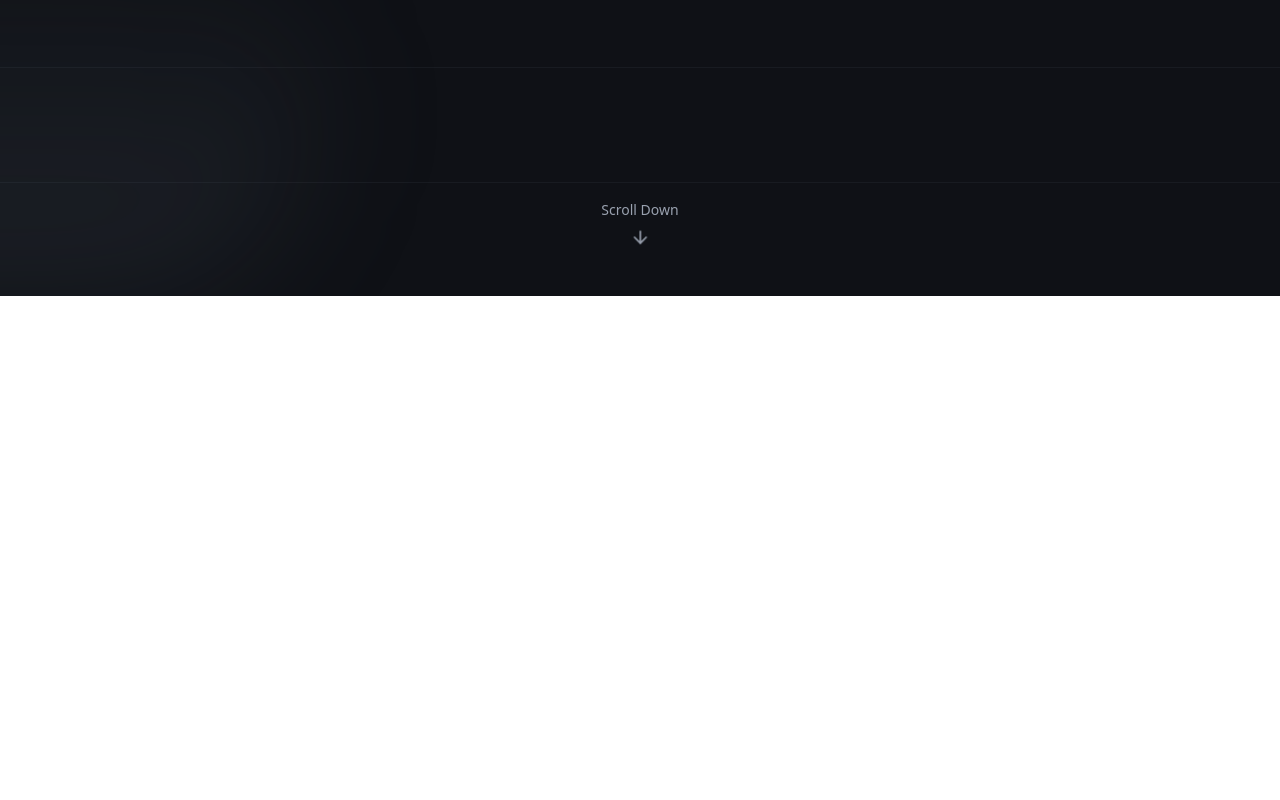
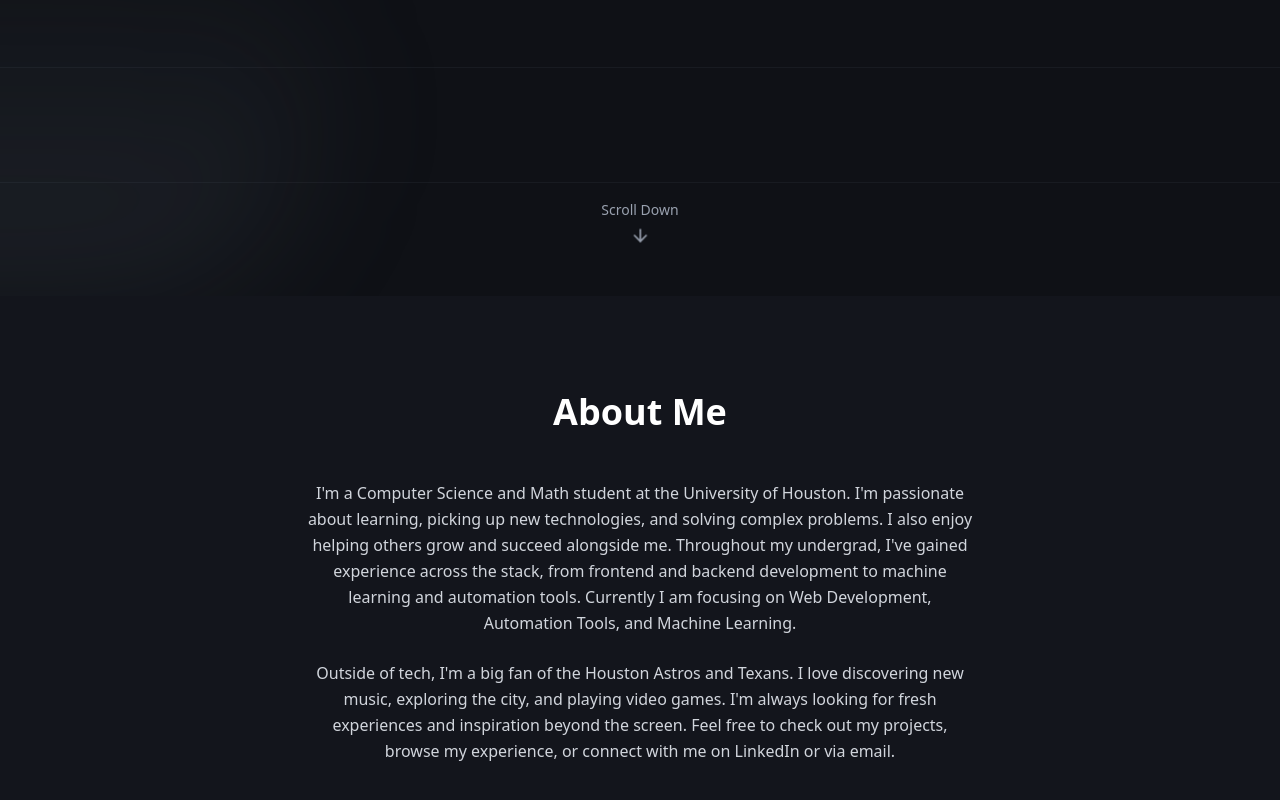
Before and after one commit to Sthiber/portfolio_website, a React (Vite) app: page / in a window 1280 px wide. Shown: the part 504-1304 px from the top of the page. Before the commit the page ends 800 px from the top, so only its background shows below. Built offline with nearby package versions, Linux system fonts and the light colour scheme.

Commit message:
feat: added the aboutme section

```diff
--- /dev/null
+++ b/components/About.tsx
@@ -0,0 +1,29 @@
+export function About() {
+  return (
+    <section id="about" className="py-24 bg-[#13151c] relative">
+      <div className="container mx-auto px-6">
+        <div className="max-w-2xl mx-auto text-center">
+          <h2 className="text-3xl md:text-4xl font-bold mb-12 text-white">
+            About Me
+          </h2>
+          <p className="text-gray-300 mb-6 leading-relaxed">
+            I'm a Computer Science and Math student at the University of
+            Houston. I'm passionate about learning, picking up new technologies,
+            and solving complex problems. I also enjoy helping others grow and
+            succeed alongside me. Throughout my undergrad, I've gained
+            experience across the stack, from frontend and backend development
+            to machine learning and automation tools. Currently I am focusing on
+            Web Development, Automation Tools, and Machine Learning.
+          </p>
+          <p className="text-gray-300 leading-relaxed">
+            Outside of tech, I'm a big fan of the Houston Astros and Texans. I
+            love discovering new music, exploring the city, and playing video
+            games. I'm always looking for fresh experiences and inspiration
+            beyond the screen. Feel free to check out my projects, browse my
+            experience, or connect with me on LinkedIn or via email.
+          </p>
+        </div>
+      </div>
+    </section>
+  );
+}
--- a/src/App.tsx
+++ b/src/App.tsx
@@ -1,11 +1,13 @@
 import { Hero } from "../components/Hero";
 import { Navbar } from "../components/Navbar";
+import { About } from "../components/About";
 function App() {
   return (
     <div className="bg-[#0f1116] text-white min-h-screen w-full">
       <Navbar />
       <main className="w-full">
         <Hero />
+        <About />
       </main>
     </div>
   );
```
